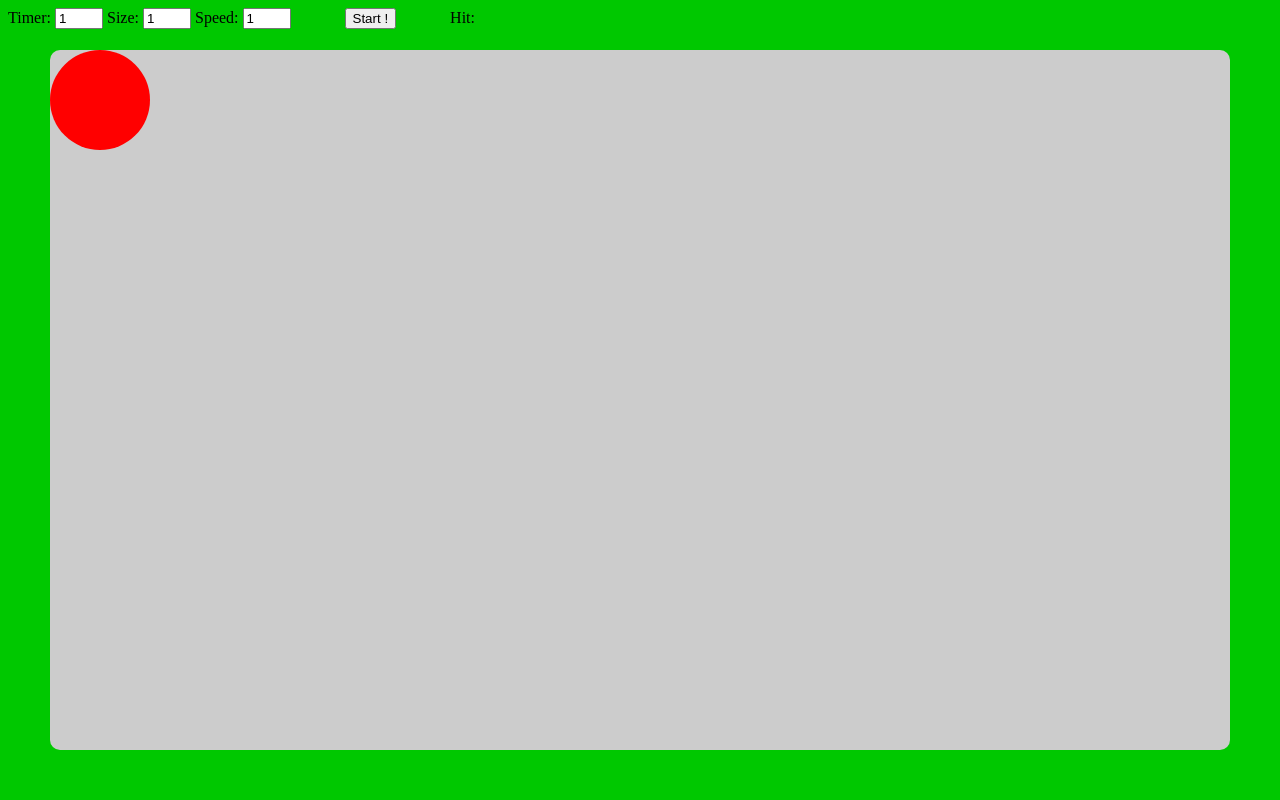
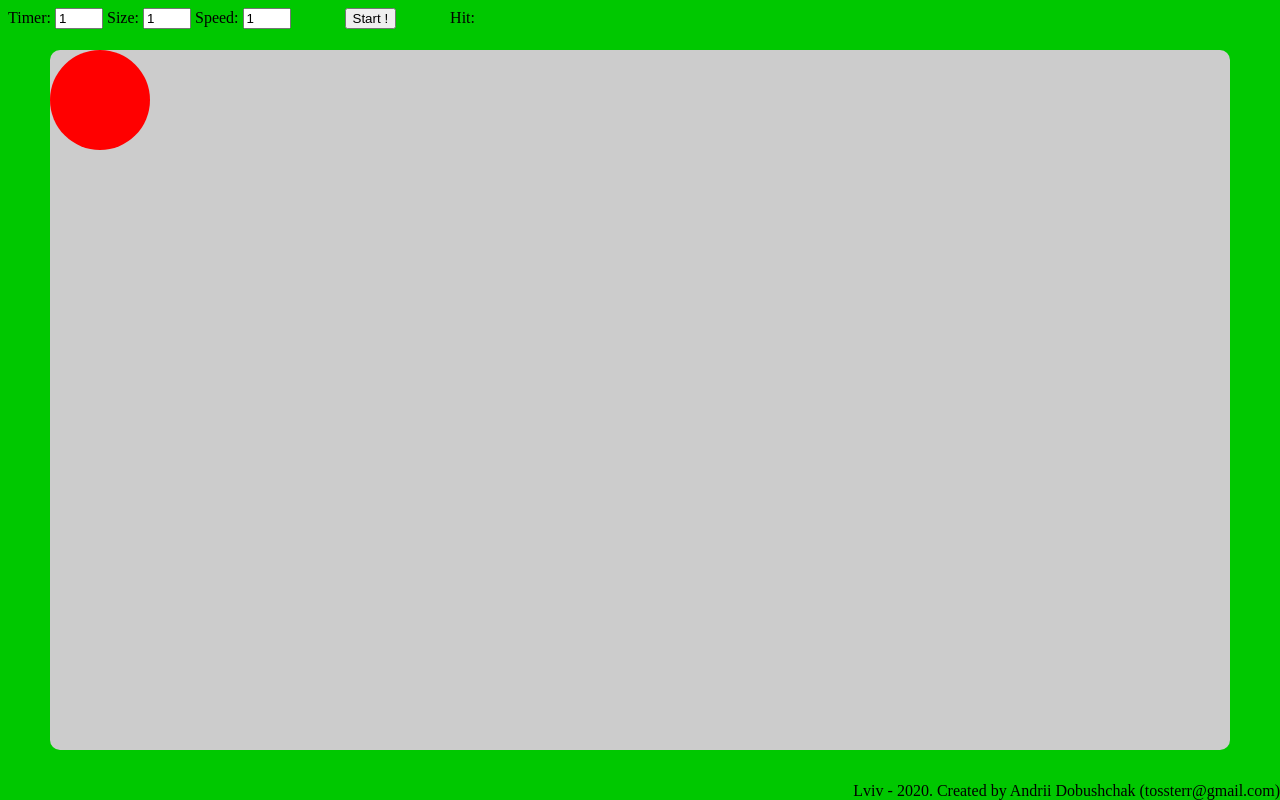
Before and after one commit to AndriiDobushchak/clickMe.github.io, a plain HTML site: page index.html in a window 1280 px wide. Drawn offline with nearby package versions, Linux system fonts and the light colour scheme.

Commit message:
Add files via upload

```diff
--- a/index.html
+++ b/index.html
@@ -21,6 +21,7 @@
 		<div class="ball">
 		</div>
 	</div>
+	<footer>Lviv - 2020.  Created by Andrii Dobushchak (tossterr@gmail.com)</footer>
 	<script src="game.js"></script>
 </body>
 </html>
--- a/style.css
+++ b/style.css
@@ -20,5 +20,11 @@ body {
 	position: absolute;
 	z-index: 100;
 	transition-timing-function: linear ;
-	/*left:100px;*/
 }
+
+footer {
+	position: fixed;
+	bottom: 0;
+	right: 0;
+	/* text-align: right; */
+}
```
